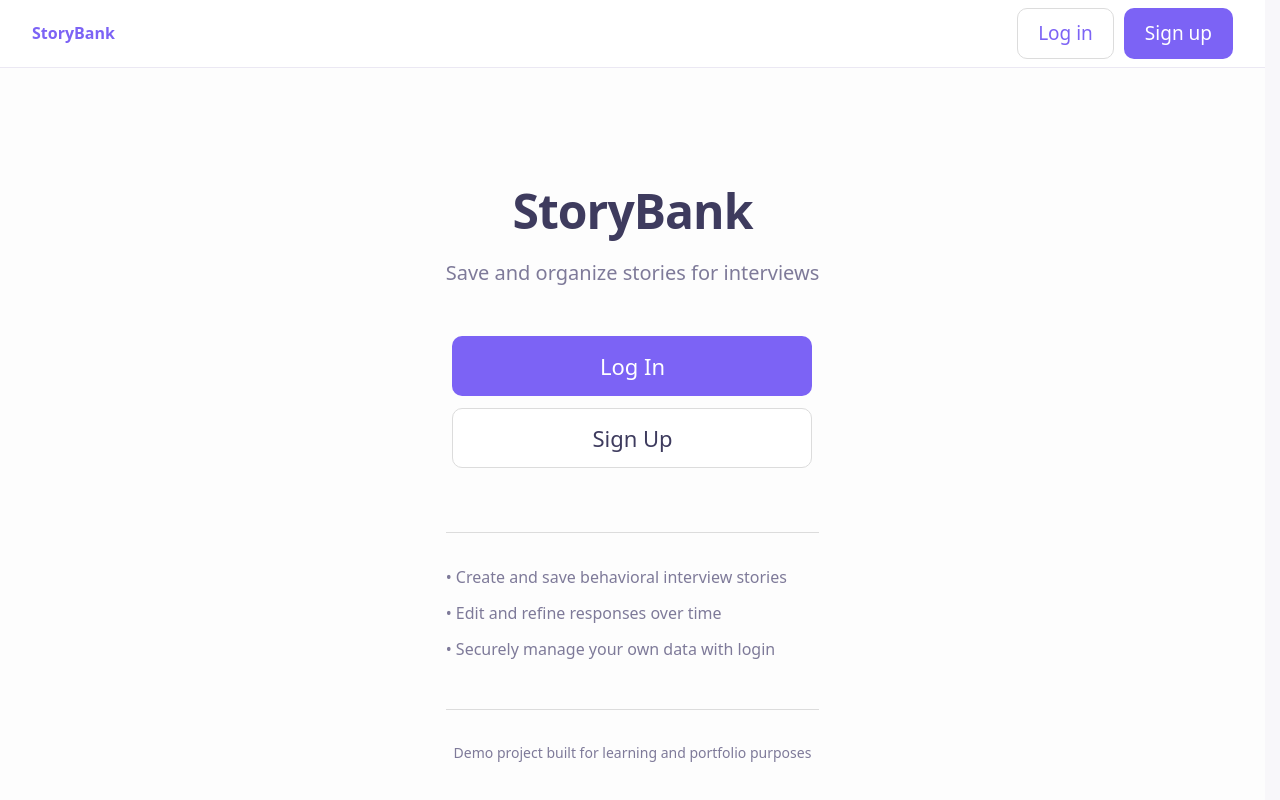
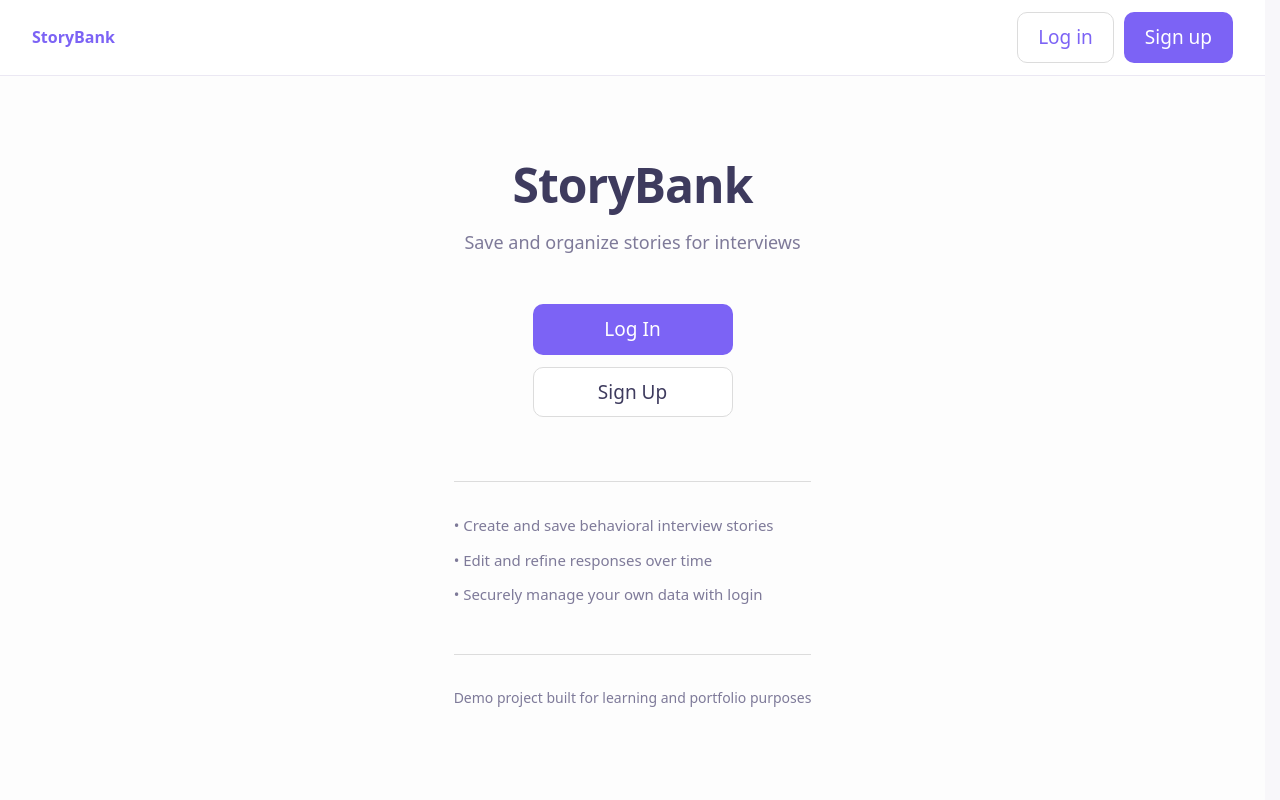
Before and after one commit to park-jenna/storybank, a Next.js app in the folder frontend/: page / in a window 1280 px wide. Shown: the top 800 px of the page. Built offline with nearby package versions, Linux system fonts and the light colour scheme.

Commit message:
fix(ui): unify layout and typography

```diff
--- a/frontend/src/app/globals.css
+++ b/frontend/src/app/globals.css
@@ -130,17 +130,17 @@ body {
 .sidebar-inner {
   display: flex;
   flex-direction: column;
-  padding: 14px 0;
+  padding: 16px 0;
   height: 100%;
 }
 
 .sidebar-logo {
-  font-size: 1.25rem;
+  font-size: 1.125rem;
   font-weight: 700;
   color: #3E3B5E;
   text-decoration: none;
   letter-spacing: -0.02em;
-  padding: 0 14px 12px;
+  padding: 0 16px 12px;
   margin-bottom: 8px;
   border-bottom: none;
   transition: color 0.2s;
@@ -167,12 +167,12 @@ body {
 /* Search inside sidebar - below logo */
 .sidebar-search-wrap {
   position: relative;
-  padding: 0 12px 12px;
+  padding: 0 16px 12px;
 }
 .sidebar-search-wrap::before {
   content: "⌕";
   position: absolute;
-  left: 24px;
+  left: 28px;
   top: 50%;
   transform: translateY(-50%);
   font-size: 13px;
@@ -201,7 +201,7 @@ body {
   display: flex;
   flex-direction: column;
   gap: 2px;
-  padding: 0 10px;
+  padding: 0 12px;
 }
 
 .sidebar-link {
@@ -245,7 +245,7 @@ body {
   color: var(--accent-nav);
 }
 
-/* Top bar - MeetCraft style: search left, CTA + user right; same horizontal padding as .app-shell for alignment. Sticky so scroll is on layout-right and navbar/main share same width. */
+/* Top bar: horizontal padding 32px to match .app-shell so content aligns. Sticky so scroll is on layout-right. */
 .navbar-top {
   flex-shrink: 0;
   position: sticky;
@@ -253,12 +253,12 @@ body {
   z-index: 10;
   background: #FFFFFF;
   border-bottom: 1px solid #EBE8F3;
-  padding: 8px 32px;
+  padding: 12px 32px;
   display: flex;
   align-items: center;
   justify-content: flex-start;
   gap: 16px;
-  min-height: 48px;
+  min-height: 60px;
   box-sizing: border-box;
 }
 
@@ -484,16 +484,16 @@ body {
 
 .app-shell {
   margin: 0 auto;
-  padding: 28px 44px 64px;
+  padding: 24px 32px 48px;
   width: 100%;
 }
 
-/* Auth pages: full-width main, content centered with max-width */
+/* Auth/landing: same horizontal padding as .app-shell (32px) for alignment */
 .app-shell--auth {
   max-width: none;
   margin-left: auto;
   margin-right: auto;
-  padding: 24px 24px 48px;
+  padding: 24px 32px 48px;
   display: flex;
   flex-direction: column;
   flex: 1;
@@ -501,7 +501,7 @@ body {
 }
 @media (min-width: 768px) {
   .app-shell--auth {
-    padding: 32px 32px 56px;
+    padding: 32px 32px 48px;
   }
 }
 
@@ -509,9 +509,9 @@ body {
 .dashboard-grid-top {
   display: grid;
   grid-template-columns: 0.75fr 0.75fr 1.125fr 1.125fr;
-  column-gap: 20px;
-  row-gap: 20px;
-  margin-bottom: 28px;
+  column-gap: 24px;
+  row-gap: 24px;
+  margin-bottom: 32px;
 }
 /* All grid cards: no margin, same box-sizing */
 .dashboard-grid-top > * {
@@ -542,8 +542,8 @@ body {
 .dashboard-card {
   background: #fff;
   border: 1px solid #EBE8F3;
-  border-radius: 14px;
-  padding: 24px;
+  border-radius: 12px;
+  padding: 20px;
   box-shadow: 0 2px 8px rgba(0, 0, 0, 0.04);
   transition: box-shadow 0.2s, transform 0.2s;
   min-width: 0;
@@ -555,7 +555,7 @@ body {
 }
 /* Overview card in grid: same radius/shadow as other cards, no top margin */
 .dashboard-grid-top .dashboard-card {
-  border-radius: 14px;
+  border-radius: 12px;
   box-shadow: 0 2px 8px rgba(0, 0, 0, 0.04);
 }
 .dashboard-grid-top .dashboard-card .overview-card-inner {
@@ -595,10 +595,10 @@ body {
   padding: 6px 12px !important;
 }
 .dashboard-card-title {
-  font-size: 20px;
+  font-size: 18px;
   font-weight: 700;
   color: #3E3B5E;
-  margin: 0 0 14px 0;
+  margin: 0 0 12px 0;
   display: flex;
   align-items: center;
   justify-content: space-between;
@@ -616,10 +616,10 @@ body {
 
 /* Upcoming/Recent stories row - horizontal cards */
 .dashboard-section-title {
-  font-size: 24px;
+  font-size: 22px;
   font-weight: 700;
   color: #3E3B5E;
-  margin: 0 0 14px 0;
+  margin: 0 0 12px 0;
   display: flex;
   align-items: center;
   justify-content: space-between;
@@ -637,7 +637,7 @@ body {
 }
 .dashboard-upcoming-row {
   display: flex;
-  gap: 20px;
+  gap: 24px;
   overflow-x: auto;
   padding-bottom: 8px;
   margin-bottom: 32px;
@@ -645,8 +645,8 @@ body {
 .dashboard-upcoming-card {
   min-width: 260px;
   max-width: 280px;
-  padding: 20px;
-  border-radius: 14px;
+  padding: 18px;
+  border-radius: 12px;
   background: #fff;
   border: 1px solid #EBE8F3;
   box-shadow: 0 2px 8px rgba(0, 0, 0, 0.04);
@@ -679,14 +679,14 @@ body {
 
 /* Consistent section spacing */
 .page-section {
-  margin-top: 40px;
+  margin-top: 32px;
 }
 
 .page-section-title {
-  font-size: 24px;
+  font-size: 22px;
   font-weight: 700;
   color: #3E3B5E;
-  margin: 0 0 14px 0;
+  margin: 0 0 16px 0;
 }
 
 /* ========================================
@@ -745,8 +745,8 @@ body {
 
 .story-detail-progress-bar {
   width: 100%;
-  max-width: 280px;
-  height: 6px;
+  max-width: 360px;
+  height: 8px;
   border-radius: 9999px;
   background: var(--border-light);
   overflow: hidden;
@@ -835,8 +835,8 @@ body {
 .story-detail-star-text {
   margin: 0;
   white-space: pre-wrap;
-  font-size: 20px !important;
-  line-height: 1.5;
+  font-size: 15px;
+  line-height: 1.6;
   color: var(--foreground);
 }
 
@@ -913,7 +913,7 @@ h3 {
   transform: translateY(-2px);
 }
 
-/* Auth pages (login / signup) – minimal, centered */
+/* Auth pages (login / signup) – minimal, centered; 8px grid */
 .auth-page {
   margin: 0 auto;
   width: 100%;
@@ -926,13 +926,13 @@ h3 {
 }
 @media (min-width: 768px) {
   .auth-page {
-    max-width: 480px;
+    max-width: 440px;
     padding: 32px 0;
   }
 }
 @media (min-width: 992px) {
   .auth-page {
-    max-width: 560px;
+    max-width: 480px;
     padding: 40px 0;
   }
 }
@@ -941,41 +941,42 @@ h3 {
   width: 100%;
 }
 .auth-title {
-  font-size: 2rem;
+  font-size: 1.75rem;
   font-weight: 700;
   margin: 0;
   color: var(--foreground);
   letter-spacing: -0.02em;
+  line-height: 1.3;
 }
 @media (min-width: 768px) {
   .auth-title {
-    font-size: 2.25rem;
+    font-size: 2rem;
   }
 }
 .auth-subtitle {
-  margin-top: 10px;
-  font-size: 17px;
+  margin-top: 12px;
+  font-size: 15px;
   line-height: 1.55;
   color: var(--muted);
 }
 @media (min-width: 768px) {
   .auth-subtitle {
-    font-size: 18px;
-  }
-}
-
-/* Form: plain card, no accent stripe */
+    font-size: 16px;
+  }
+}
+
+/* Form: plain card, same radius as dashboard (12px), 8px grid */
 .auth-form-card {
   background: var(--card);
   border: 1px solid var(--border);
-  border-radius: var(--radius);
-  padding: 24px 20px;
-  margin-top: 20px;
+  border-radius: 12px;
+  padding: 20px 24px;
+  margin-top: 24px;
   box-shadow: none;
 }
 @media (min-width: 768px) {
   .auth-form-card {
-    padding: 28px 28px;
+    padding: 24px 28px;
   }
 }
 .auth-form-card:hover {
@@ -987,9 +988,9 @@ h3 {
 }
 .auth-submit-btn {
   width: 100%;
-  padding: 11px 20px !important;
+  padding: 12px 20px !important;
   font-size: 15px;
-  margin-top: 2px;
+  margin-top: 4px;
 }
 .auth-error {
   color: var(--accent-red);
@@ -998,8 +999,8 @@ h3 {
   padding: 8px 0;
 }
 .auth-footer {
-  margin-top: 20px;
-  font-size: 16px;
+  margin-top: 24px;
+  font-size: 15px;
   line-height: 1.5;
   color: var(--muted);
 }
@@ -1017,6 +1018,76 @@ h3 {
   margin-top: 4px;
   font-size: 13px;
   color: var(--accent-red);
+}
+
+/* Landing page – 8px grid, same typography scale as rest of app */
+.landing-page {
+  max-width: 560px;
+  margin: 48px auto 0;
+  padding: 0;
+}
+.landing-hero {
+  text-align: center;
+  margin-bottom: 48px;
+}
+.landing-hero-title {
+  font-size: 2.5rem;
+  font-weight: 900;
+  margin: 0;
+  letter-spacing: -0.02em;
+  line-height: 1.2;
+  color: var(--foreground);
+}
+@media (min-width: 768px) {
+  .landing-hero-title {
+    font-size: 3rem;
+  }
+}
+.landing-hero-subtitle {
+  margin-top: 16px;
+  font-size: 18px;
+  line-height: 1.5;
+  color: var(--muted);
+}
+.landing-cta {
+  display: flex;
+  flex-direction: column;
+  align-items: center;
+  gap: 12px;
+  margin: 0 auto 64px;
+}
+/* Landing CTA: compact buttons (not full-width bars) */
+.landing-cta button {
+  width: auto;
+  min-width: 200px;
+}
+.landing-features {
+  border-top: 1px solid var(--border);
+  padding-top: 32px;
+}
+.landing-features-list {
+  list-style: none;
+  padding: 0;
+  margin: 0;
+  display: flex;
+  flex-direction: column;
+  gap: 12px;
+}
+.landing-features-list li {
+  font-size: 15px;
+  color: var(--muted);
+  line-height: 1.5;
+}
+.landing-footer {
+  margin-top: 48px;
+  padding-top: 32px;
+  border-top: 1px solid var(--border);
+}
+.landing-footer-note {
+  text-align: center;
+  font-size: 14px;
+  color: var(--muted);
+  margin: 0;
 }
 
 /* Empty state (no stories / no results) */
--- a/frontend/src/app/page.tsx
+++ b/frontend/src/app/page.tsx
@@ -14,30 +14,19 @@ export default function HomePage() {
   }, []);
 
   return (
-    <main style={{ marginTop: 80, maxWidth: 640, margin: "80px auto 0" }}>
-      {/* Hero Section */}
-      <header style={{ textAlign: "center", marginBottom: 48 }}>
-        <h1 style={{ fontSize: 48, fontWeight: 900, margin: 0 }}>
-          StoryBank
-        </h1>
-        <p className="muted" style={{ marginTop: 16, fontSize: 20 }}>
+    <main className="landing-page">
+      <header className="landing-hero">
+        <h1 className="landing-hero-title">StoryBank</h1>
+        <p className="landing-hero-subtitle muted">
           Save and organize stories for interviews
         </p>
       </header>
 
-      {/* CTA Buttons */}
-      <div style={{
-        display: "flex",
-        flexDirection: "column",
-        gap: 12,
-        maxWidth: 360,
-        margin: "0 auto 64px"
-      }}>
+      <div className="landing-cta">
         {hasToken ? (
           <Button
             variant="primary"
-            size="lg"
-            className="w-full"
+            size="md"
             onClick={() => router.push("/dashboard")}
           >
             Go to Dashboard
@@ -46,15 +35,13 @@ export default function HomePage() {
           <>
             <Button
               variant="primary"
-              size="lg"
-              className="w-full"
+              size="md"
               onClick={() => router.push("/login")}
             >
               Log In
             </Button>
             <Button
-              size="lg"
-              className="w-full"
+              size="md"
               onClick={() => router.push("/signup")}
             >
               Sign Up
@@ -63,40 +50,19 @@ export default function HomePage() {
         )}
       </div>
 
-      {/* Features */}
-      <div style={{
-        borderTop: "1px solid var(--border)",
-        paddingTop: 32
-      }}>
-        <ul style={{
-          listStyle: "none",
-          padding: 0,
-          display: "flex",
-          flexDirection: "column",
-          gap: 12
-        }}>
-          <li className="muted" style={{ fontSize: 16 }}>
-            • Create and save behavioral interview stories
-          </li>
-          <li className="muted" style={{ fontSize: 16 }}>
-            • Edit and refine responses over time
-          </li>
-          <li className="muted" style={{ fontSize: 16 }}>
-            • Securely manage your own data with login
-          </li>
+      <section className="landing-features">
+        <ul className="landing-features-list">
+          <li>• Create and save behavioral interview stories</li>
+          <li>• Edit and refine responses over time</li>
+          <li>• Securely manage your own data with login</li>
         </ul>
-      </div>
+      </section>
 
-      {/* Footer Note */}
-      <div style={{
-        marginTop: 48,
-        paddingTop: 32,
-        borderTop: "1px solid var(--border)"
-      }}>
-        <p className="muted" style={{ textAlign: "center", fontSize: 14 }}>
+      <footer className="landing-footer">
+        <p className="landing-footer-note muted">
           Demo project built for learning and portfolio purposes
         </p>
-      </div>
+      </footer>
     </main>
   );
 }
```
Also changed, not shown: frontend/src/app/stories/[id]/page.tsx (+5 -8 lines).
